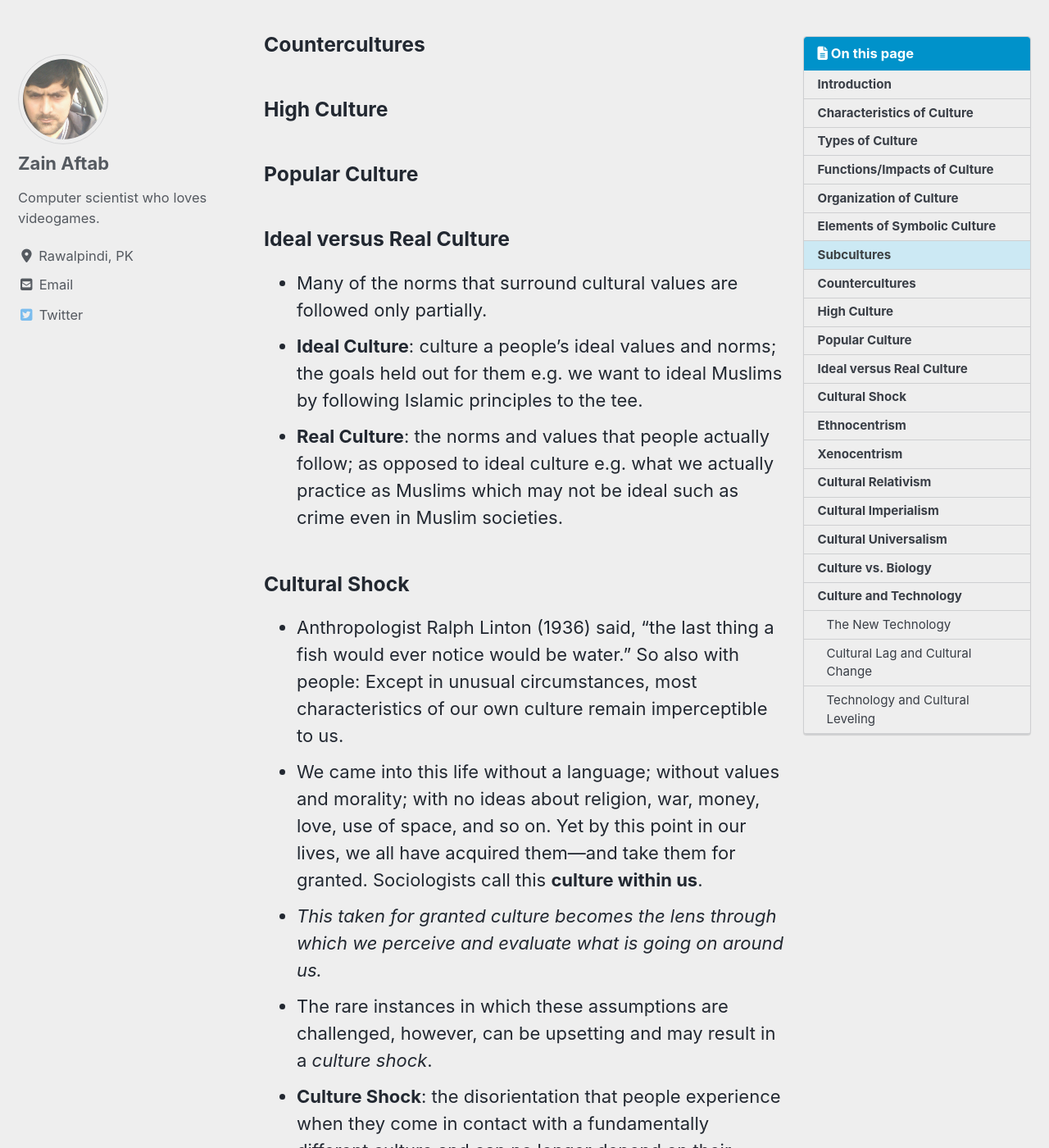
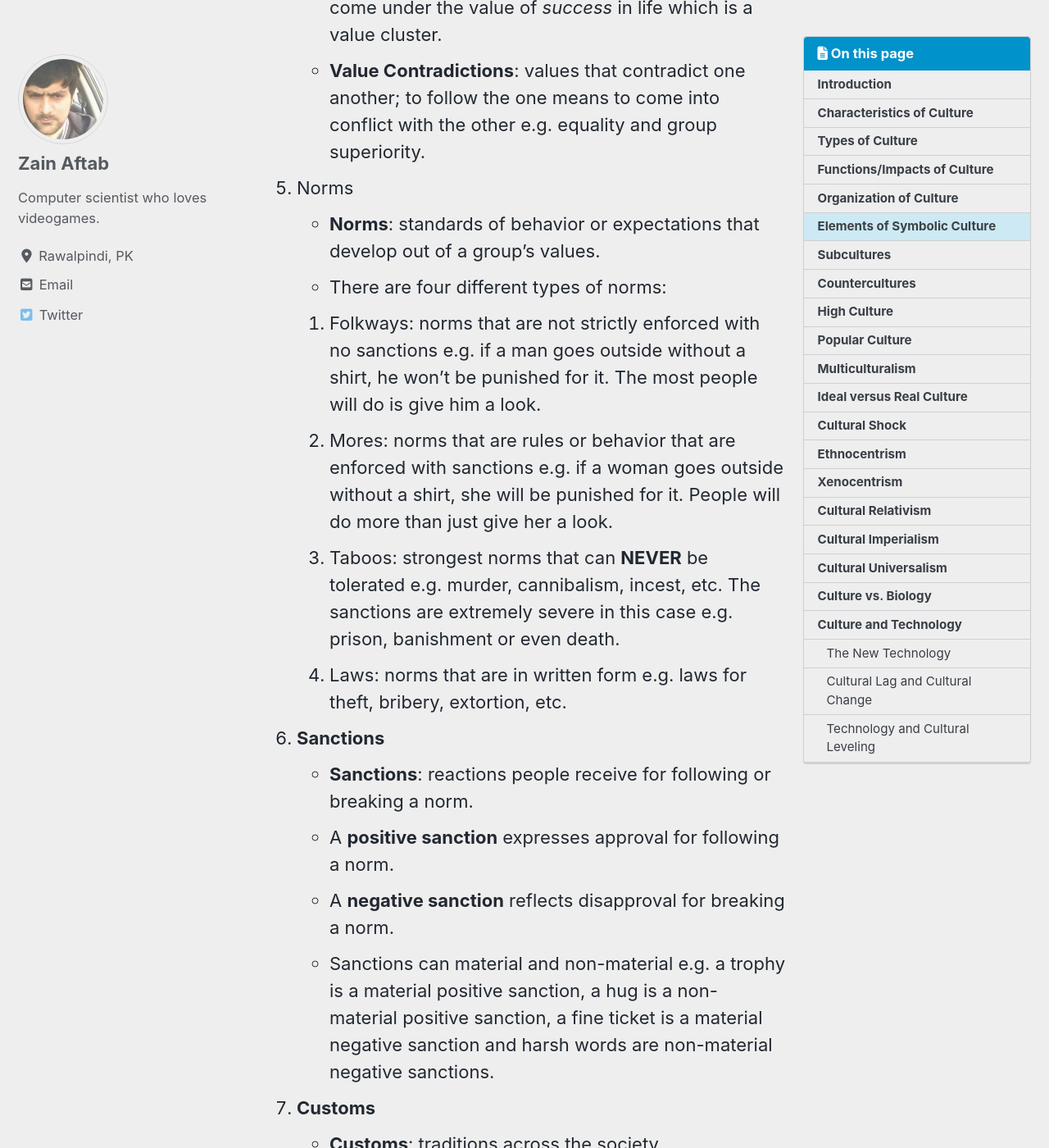
Before and after one commit to zainaftab2225/zainaftab2225.github.io, a Jekyll site: the page built from _sociology/culture.md, in a window 1280 px wide and 1400 px high, scrolled down 11023 px. Shown: the whole window at 82% size. Built offline with Jekyll 4.4.1, drawn with Linux system fonts in a browser that asks for light colours; cached includes are drawn as plain includes; nearby versions of some CDN libraries; comment, search, counter and statistics services are not loaded; some of the changed text lies outside the part shown.

Commit message:
sociology

```diff
--- a/_sociology/culture.md
+++ b/_sociology/culture.md
@@ -129,6 +129,10 @@
     - **Sapir-Whorf Hypothesis**: Edward Sapir and Benjamin Whorf’s hypothesis that language creates ways of thinking and perceiving. Language isn't just for expressing our thoughts, they claimed, but they also *shaped* our thoughts. In Urdu, you may call a club sandwich or a Subway sandwich as just a sandwich but for English speakers, subs and sandwiches are different. Jam and jelly is same for people who speak Urdu but quite different for native English speakers.
 
 3. **Beliefs**
+  - **Beliefs**: something that is supposed to be true.
+  - It is your perception but it isn't necessarily objective fact.
+  - For example, Americans have a belief that democracy is the best political system because it gives a voice to every American. The Chinese political system may not give a voice to every Chinese, but it also results in a lot less poverty.
+  - Religious beliefs are also included in this element of symbolic culture e.g. life after death in Islam is a religious belief. There is no way to prove that scientifically but Muslims still believe in it.
 
 4. **Values**
  - **Values**: the standards by which people define what is desirable or undesirable, good or bad, beautiful or ugly.
@@ -136,28 +140,57 @@
  - As an example, the US society has these core values: achievement, individualism, material comfort, hard work, equality, and group superiority (even though it is contradictory to equality).
  - **Value Cluster**: values that together form a larger whole. Values are not independent units; some cluster together to form a larger whole e.g. achievement, hard work and material comfort all come under the value of *success* in life which is a value cluster.
  - **Value Contradictions**: values that contradict one another; to follow the one means to come into conflict with the other e.g. equality and group superiority.
+
 5. Norms
-6. Customs
-7. Sanctions
+  - **Norms**: standards of behavior or expectations that develop out of a group's values.
+  - There are four different types of norms:
+    1. Folkways: norms that are not strictly enforced with no sanctions e.g. if a man goes outside without a shirt, he won't be punished for it. The most people will do is give him a look.
+    2. Mores: norms that are rules or behavior that are enforced with sanctions e.g. if a woman goes outside without a shirt, she will be punished for it. People will do more than just give her a look.
+    3. Taboos: strongest norms that can **NEVER** be tolerated e.g. murder, cannibalism, incest, etc. The sanctions are extremely severe in this case e.g. prison, banishment or even death.
+    4. Laws: norms that are in written form e.g. laws for theft, bribery, extortion, etc.
 
+6. **Sanctions**
+  - **Sanctions**: reactions people receive for following or breaking a norm.
+  - A **positive sanction** expresses approval for following a norm.
+  - A **negative sanction** reflects disapproval for breaking a norm.
+  - Sanctions can material and non-material e.g. a trophy is a material positive sanction, a hug is a non-material positive sanction, a fine ticket is a material negative sanction and harsh words are non-material negative sanctions.
 
-
+7. **Customs**
+  - **Customs**: traditions across the society.
+  - They are *mostly* non-material e.g. the way wedding ceremonies work in Pakistan are a part of Pakistani customs.
 
 ### Subcultures
 
+- **Subculture**: the values and related behaviors of a group that distinguish its members from the larger culture; a world within a world.
+- U.S. society contains *thousands* of subcultures. Some are as broad as the way of life we associate with teenagers, others as narrow as those we associate with bodybuilders — or with politicians.
 
 ### Countercultures
 
+- The values and norms of most subcultures blend in with mainstream society.
+- In some cases, however, some of the group’s values and norms place it at odds with the dominant culture. Sociologists use the term **counterculture** to refer to such groups e.g. white supremacists, Nazis or confederates, etc.
+- As people who associate with the counterculture attack the values of the larger dominant culture, members of the mainstream culture may ridicule or even isolate members of the counterculture.
+
 ### High Culture
 
+- High culture encompasses the cultural products of aesthetic value, which a society collectively esteem as exemplary art. At times, it is mostly mixed with aristocracy.
+- Examples are artistic architecture, films, music, art, etc.
+
 ### Popular Culture
+
+- Culture based on the tastes of ordinary people rather than an educated elite.
+- Examples are videogames, politics, fashion, etc.
+
+### Multiculturalism
+
+- The definition of multicultural is something that incorporates ideas, beliefs or people from many different countries and cultural backgrounds.
+- When people of different cultures come together to celebrate and share their different traditions this is an example of a multicultural celebration.
+
 
 ### Ideal versus Real Culture
 
 - Many of the norms that surround cultural values are followed only partially.
 - **Ideal Culture**: culture a people’s ideal values and norms; the goals held out for them e.g. we want to ideal Muslims by following Islamic principles to the tee.
 - **Real Culture**: the norms and values that people actually follow; as opposed to ideal culture e.g. what we actually practice as Muslims which may not be ideal such as crime even in Muslim societies.
-
 
 ### Cultural Shock
 
```
Also changed, not shown: other parts of _sociology/culture.md (+1 -1 lines).
